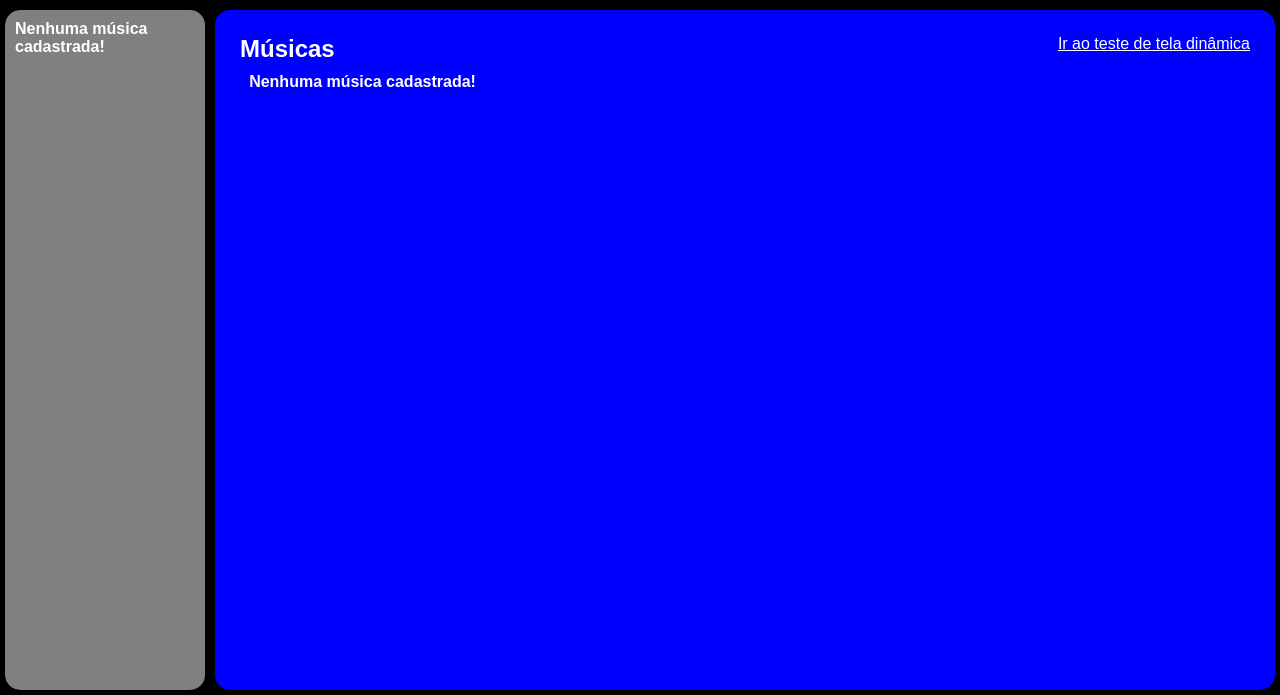
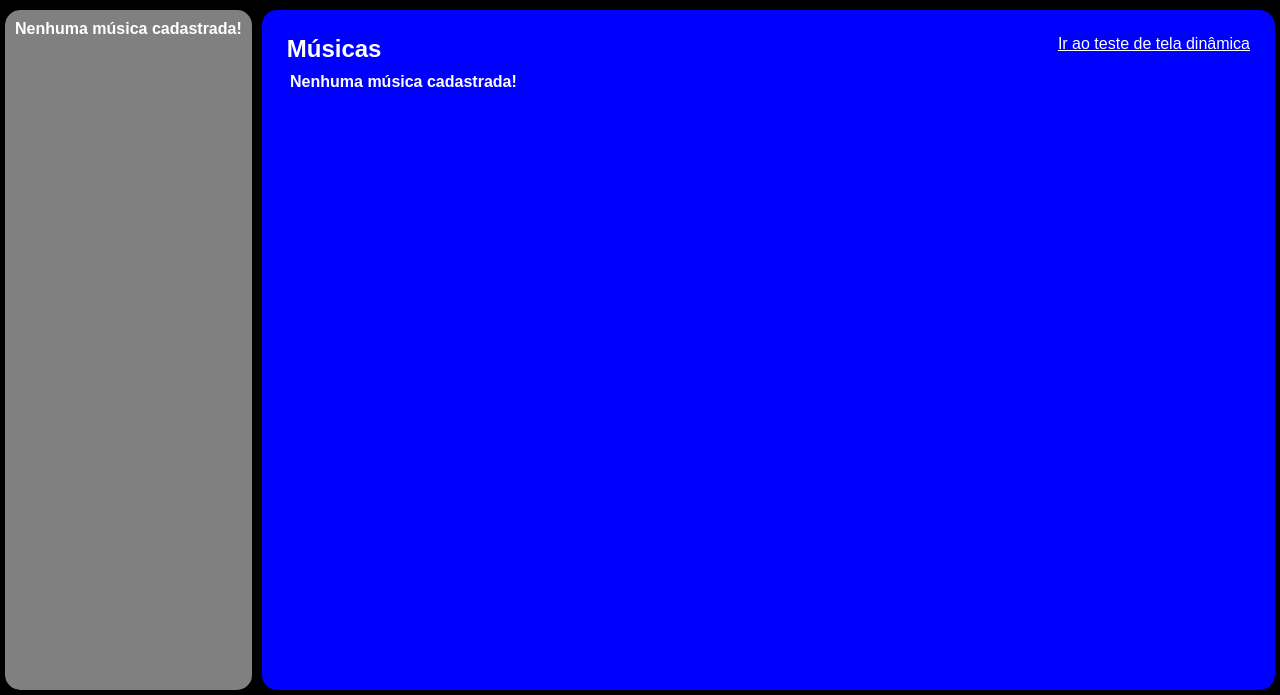
Before and after one commit to pogersxd/tcc, a PHP site: page / in a window 1280 px wide. Shown: the part 105-800 px from the top of the page. Run offline with PHP 8.4, Linux system fonts and the light colour scheme; data that the repository does not hold is empty.

Commit message:
Update styles.css

```diff
--- a/styles.css
+++ b/styles.css
@@ -97,7 +97,6 @@ img {
   display: grid;
   grid-template-rows: auto 1fr;
   justify-items: center;
-  width: 200px;
   background-color: gray;
   border-radius: inherit;
   overflow-y: auto;
```
